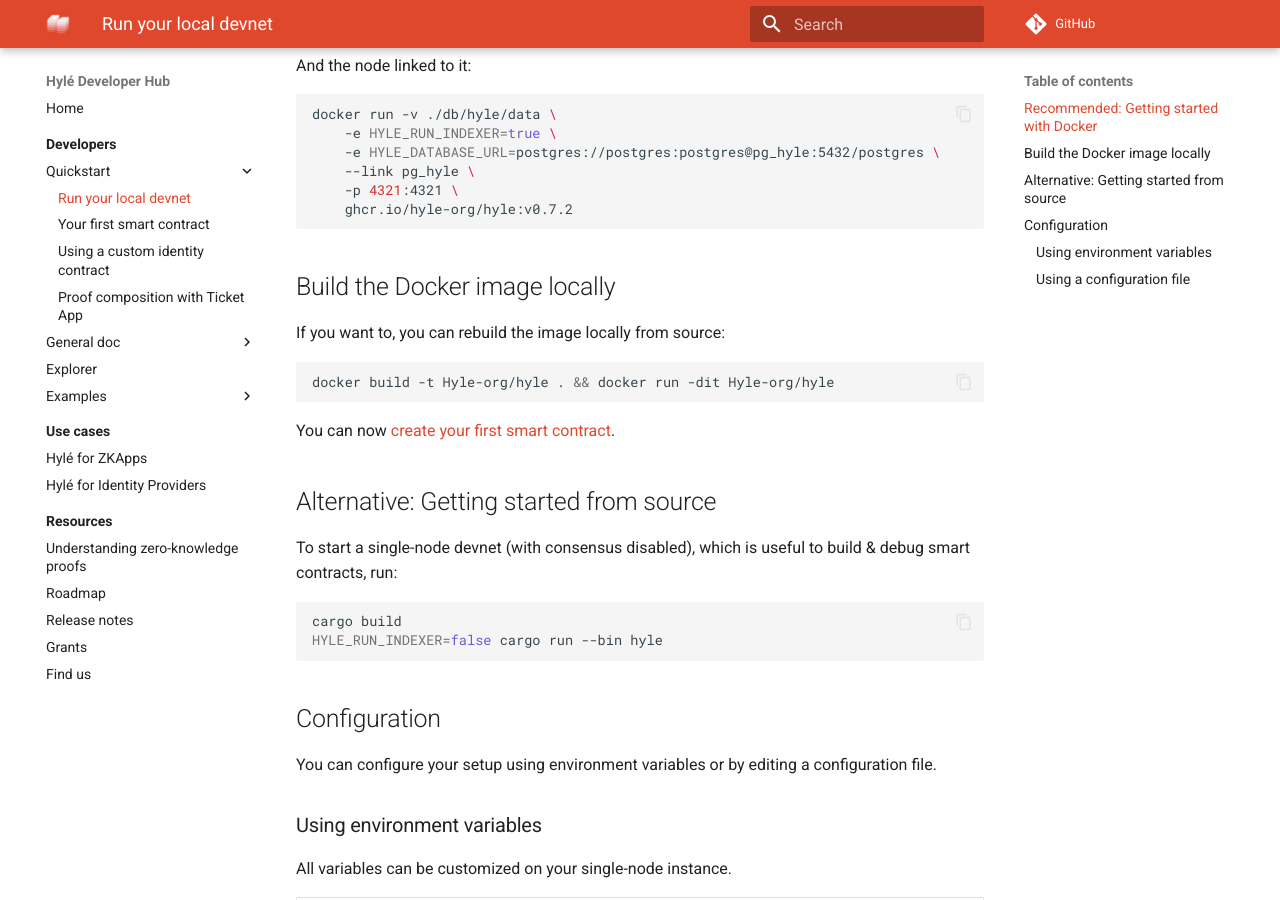
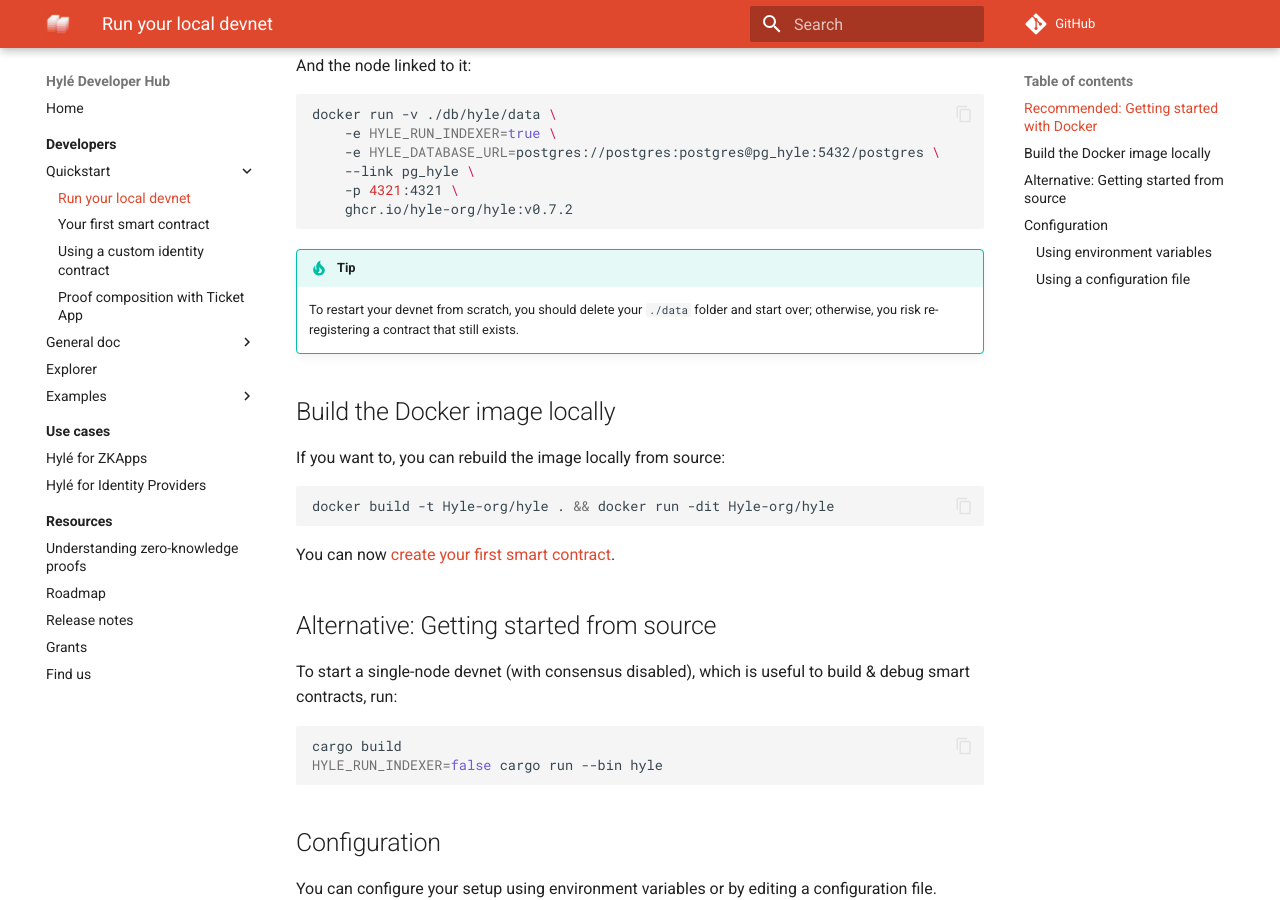
Before and after one commit to Hyle-org/devhub-hyle, an MkDocs documentation site: the page built from docs/developers/quickstart/devnet.md, in a window 1280 px wide and 900 px high, scrolled down 794 px. Built offline with MkDocs 1.6.1 and Material for MkDocs 9.7.7, drawn with Linux system fonts in a browser that asks for light colours; comment, search, counter and statistics services are not loaded.

Commit message:
tip on restarting devnet

````diff
--- a/docs/developers/quickstart/devnet.md
+++ b/docs/developers/quickstart/devnet.md
@@ -45,6 +45,9 @@
     -p 4321:4321 \
     ghcr.io/hyle-org/hyle:v0.7.2
 ```
+
+!!! tip
+    To restart your devnet from scratch, you should delete your `./data` folder and start over; otherwise, you risk re-registering a contract that still exists.
 
 ## Build the Docker image locally
 
````
